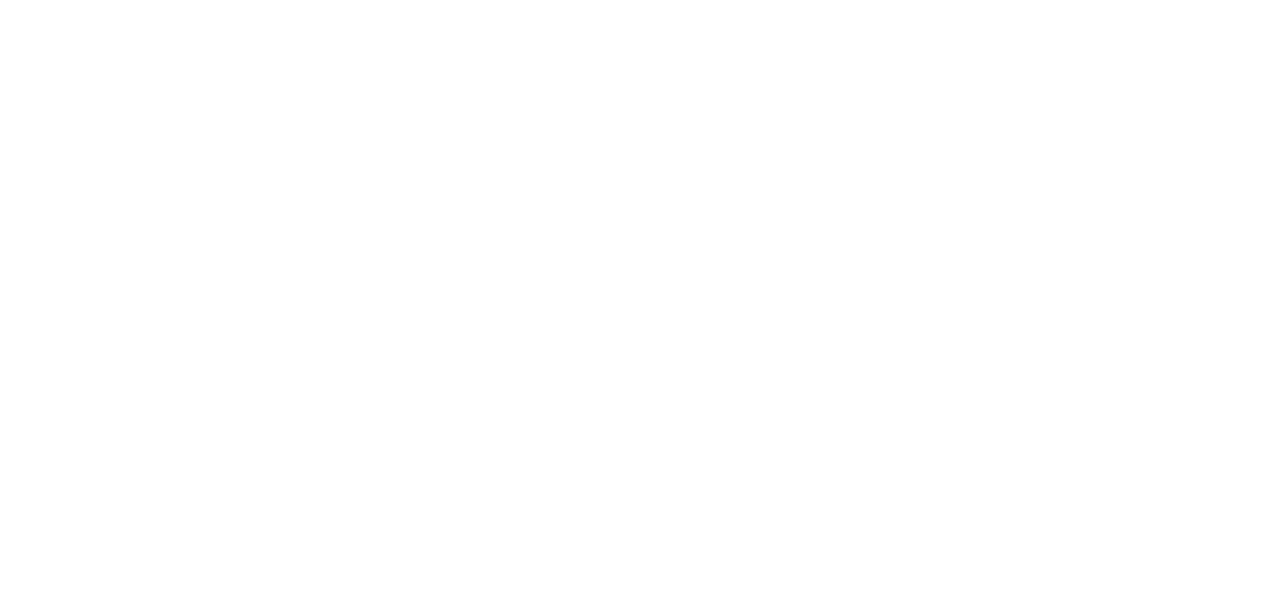
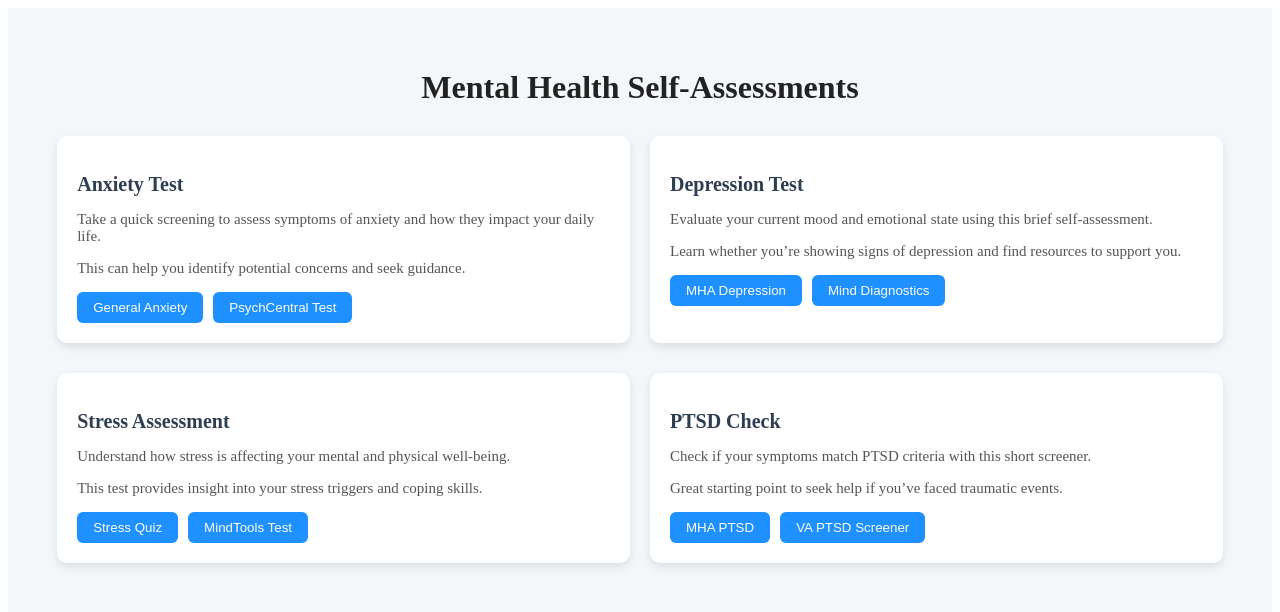
Before and after one commit to tarnibalgoher5/ManoVaani, a React (Vite) app in the folder manovaani/: page /survey in a window 1280 px wide. Before the commit this address had no page. Shown: the top 612 px of the page. Built offline with nearby package versions, Linux system fonts and the light colour scheme.

Commit message:
resources page layout done

```diff
--- a/manovaani/src/App.jsx
+++ b/manovaani/src/App.jsx
@@ -7,7 +7,7 @@
 // import Signup from './pages/Signup/Signup';
 // import Userprofile from './components/Userprofile/Userprofile';
 // import UserprofileEdit from './components/Userprofile/UserprofileEdit';
-// import Survey from './pages/Survey/Survey';
+import Survey from './pages/Survey/Survey';
 import {BrowserRouter ,Routes,Route} from 'react-router-dom';
 
 function App() {
@@ -23,8 +23,8 @@
       {/* <Route path="/journal" element={<Journal/>}  />
       <Route path="/chatbot" element={< Chatbot/>}  />
       <Route path="/userprofile" element={<Userprofile />}  />
-      <Route path="/userprofile" element={<UserprofileEdit />}  />
-      <Route path="/survey" element={<Survey />}  /> */}
+      <Route path="/userprofile" element={<UserprofileEdit />}  />*/}
+      <Route path="/survey" element={<Survey />}  />
 
     </Routes>
     </BrowserRouter>
--- a/manovaani/src/pages/Survey/Survey.css
+++ b/manovaani/src/pages/Survey/Survey.css
@@ -0,0 +1,74 @@
+.survey-container {
+    padding: 40px;
+    background-color: #f4f7fa;
+    text-align: center;
+  }
+
+  .survey-title {
+    font-size: 32px;
+    margin-bottom: 30px;
+    font-weight: bold;
+    color: #222;
+  }
+
+  .survey-grid {
+    display: flex;
+    justify-content: center;
+    gap: 20px;
+    margin-bottom: 30px;
+    flex-wrap: wrap;
+  }
+
+  .survey-card {
+    background-color: #fff;
+    border-radius: 10px;
+    padding: 20px;
+    width: 45%;
+    box-shadow: 0 4px 10px rgba(0,0,0,0.1);
+    text-align: left;
+    transition: transform 0.2s ease;
+  }
+
+  .survey-card:hover {
+    transform: translateY(-5px);
+  }
+
+  .survey-card h2 {
+    font-size: 20px;
+    color: #2c3e50;
+    margin-bottom: 10px;
+  }
+
+  .survey-card p {
+    font-size: 15px;
+    color: #555;
+    margin-bottom: 10px;
+  }
+
+  .survey-buttons {
+    margin-top: 15px;
+    display: flex;
+    flex-wrap: wrap;
+    gap: 10px;
+  }
+
+  .survey-buttons button {
+    padding: 8px 16px;
+    background-color: #1e90ff;
+    color: white;
+    border: none;
+    border-radius: 6px;
+    cursor: pointer;
+    transition: background-color 0.3s ease
+  }
+
+  .survey-buttons button:hover {
+    background-color: #005bb5;
+  }
+
+
+  @media (max-width: 768px) {
+    .survey-card {
+      width: 100%;
+    }
+  }
--- a/manovaani/src/pages/Survey/Survey.jsx
+++ b/manovaani/src/pages/Survey/Survey.jsx
@@ -0,0 +1,83 @@
+import React, { useState } from 'react';
+import './Survey.css';
+import { useNavigate } from 'react-router-dom';
+
+function Survey(){
+    const navigate = useNavigate();
+
+  return (
+
+    <div className="survey-container">
+  <h1 className="survey-title">Mental Health Self-Assessments</h1>
+
+  <div className="survey-grid">
+    {/* Card 1 */}
+    <div className="survey-card">
+      <h2>Anxiety Test</h2>
+      <p>Take a quick screening to assess symptoms of anxiety and how they impact your daily life.</p>
+      <p>This can help you identify potential concerns and seek guidance.</p>
+      <div className="survey-buttons">
+        <a href="https://screening.mhanational.org/screening-tools/anxiety/" target="_blank" rel="noopener noreferrer">
+          <button>General Anxiety</button>
+        </a>
+        <a href="https://psychcentral.com/quizzes/anxiety-quiz" target="_blank" rel="noopener noreferrer">
+          <button>PsychCentral Test</button>
+        </a>
+      </div>
+    </div>
+
+    {/* Card 2 */}
+    <div className="survey-card">
+      <h2>Depression Test</h2>
+      <p>Evaluate your current mood and emotional state using this brief self-assessment.</p>
+      <p>Learn whether you’re showing signs of depression and find resources to support you.</p>
+      <div className="survey-buttons">
+        <a href="https://screening.mhanational.org/screening-tools/depression/" target="_blank" rel="noopener noreferrer">
+          <button>MHA Depression</button>
+        </a>
+        <a href="https://www.mind-diagnostics.org/depression-test" target="_blank" rel="noopener noreferrer">
+          <button>Mind Diagnostics</button>
+        </a>
+      </div>
+    </div>
+  </div>
+
+  <div className="survey-grid">
+    {/* Card 3 */}
+    <div className="survey-card">
+      <h2>Stress Assessment</h2>
+      <p>Understand how stress is affecting your mental and physical well-being.</p>
+      <p>This test provides insight into your stress triggers and coping skills.</p>
+      <div className="survey-buttons">
+        <a href="https://psychcentral.com/quizzes/stress-quiz" target="_blank" rel="noopener noreferrer">
+          <button>Stress Quiz</button>
+        </a>
+        <a href="https://www.mindtools.com/pages/article/newTCS_82.htm" target="_blank" rel="noopener noreferrer">
+          <button>MindTools Test</button>
+        </a>
+      </div>
+    </div>
+
+    {/* Card 4 */}
+    <div className="survey-card">
+      <h2>PTSD Check</h2>
+      <p>Check if your symptoms match PTSD criteria with this short screener.</p>
+      <p>Great starting point to seek help if you’ve faced traumatic events.</p>
+      <div className="survey-buttons">
+        <a href="https://screening.mhanational.org/screening-tools/ptsd/" target="_blank" rel="noopener noreferrer">
+          <button>MHA PTSD</button>
+        </a>
+        <a href="https://www.ptsd.va.gov/professional/assessment/screens/pc-ptsd.asp" target="_blank" rel="noopener noreferrer">
+          <button>VA PTSD Screener</button>
+        </a>
+      </div>
+    </div>
+  </div>
+</div>
+
+
+  );
+
+
+}
+export default Survey;
```
